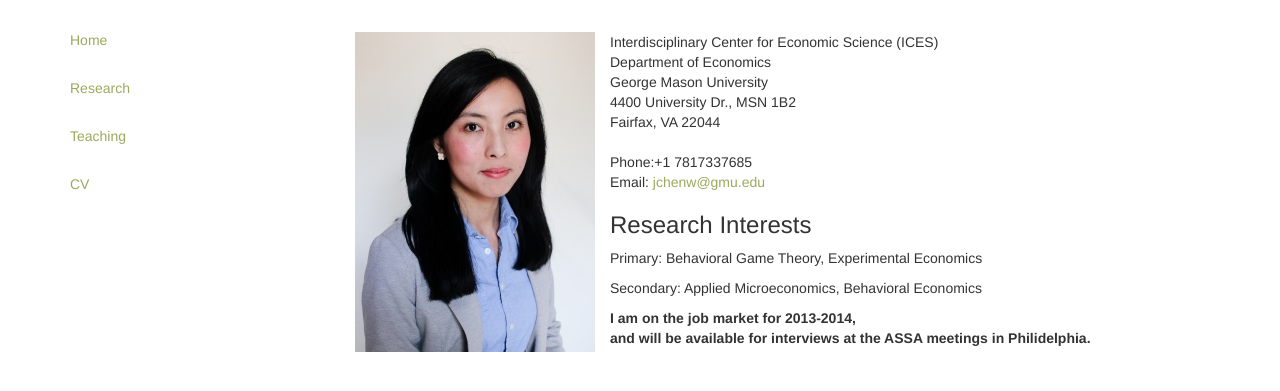
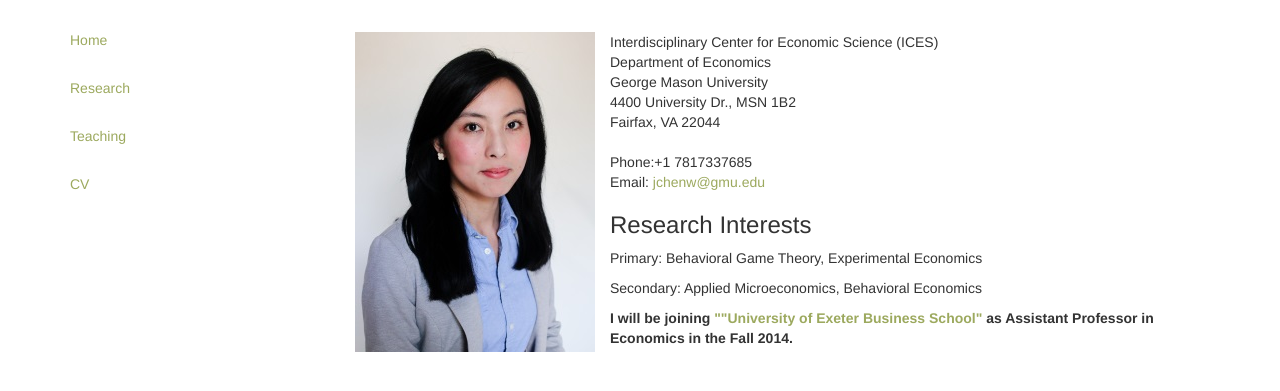
Before and after one commit to JingnanChen/jingnanchen.github.io, a plain HTML site: page index.html in a window 1280 px wide. Shown: the part 155-546 px from the top of the page. Drawn offline with Linux system fonts and the light colour scheme.

Commit message:
Update index.html

```diff
--- a/index.html
+++ b/index.html
@@ -65,8 +65,7 @@
                     <p>Primary: Behavioral Game Theory, Experimental Economics</p>
                     <p>Secondary: Applied Microeconomics, Behavioral Economics
                     <p>
-                        <strong>I am on the job market for 2013-2014,</strong><br>
-                        <strong>and will be available for interviews at the ASSA meetings in Philidelphia.</strong>
+                        <strong>I will be joining <a href="http://business-school.exeter.ac.uk">""University of Exeter Business School"</a> as Assistant Professor in Economics in the Fall 2014.</strong><br>
                     </p>
 
                 </p></div>
```
